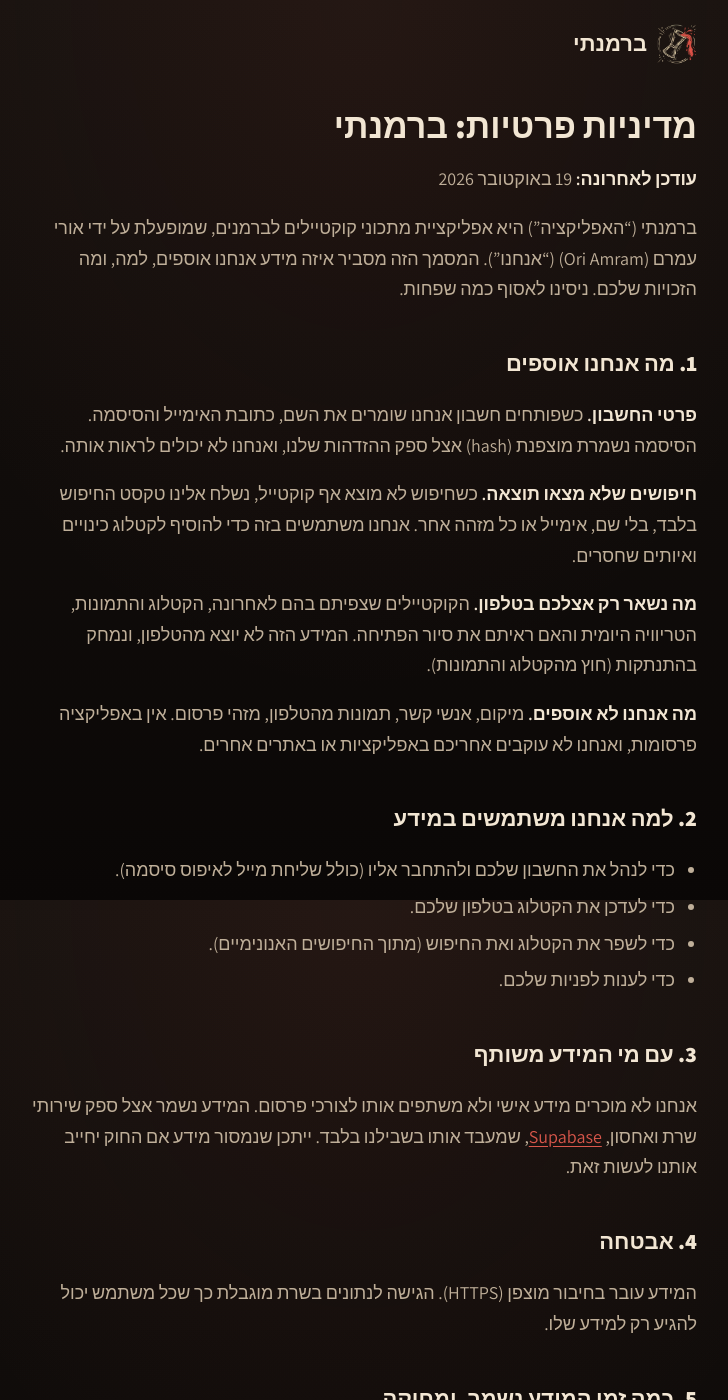
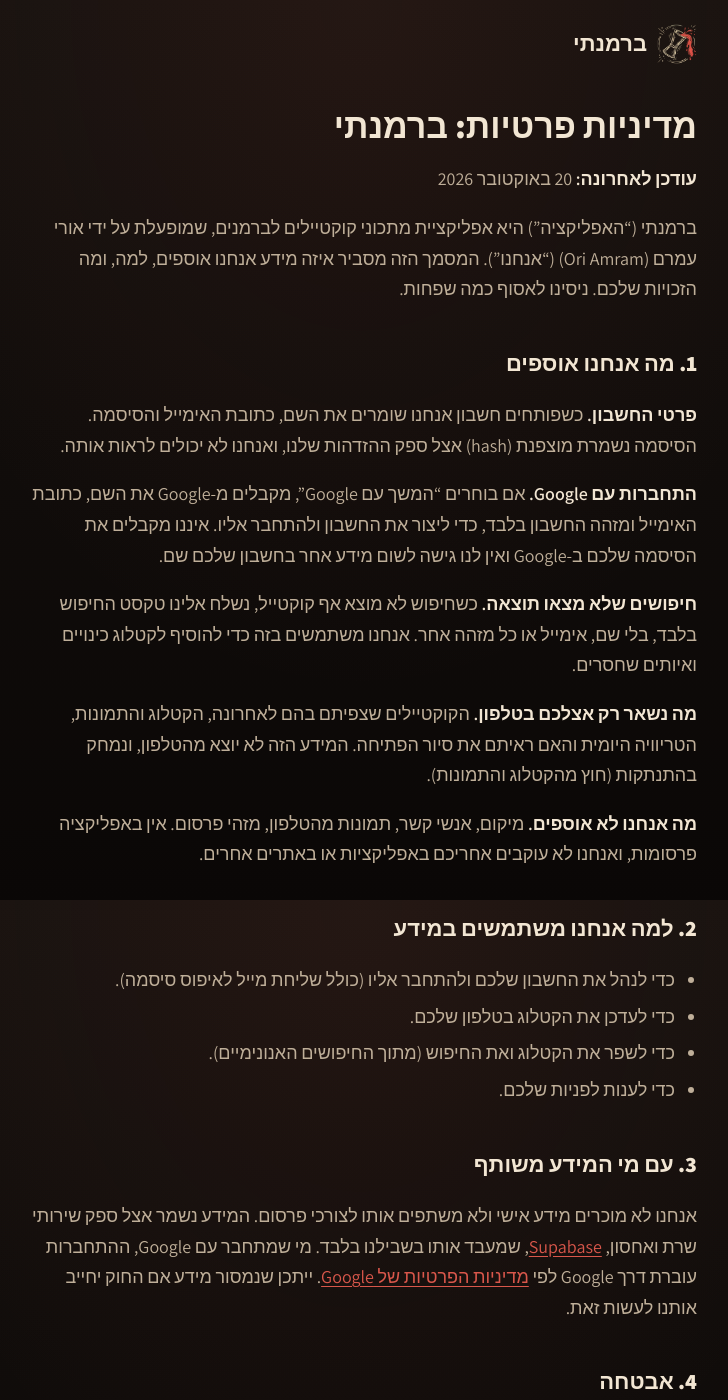
Before and after one commit to oriamram/barmenti-site, a Jekyll site: the page built from privacy.md, in a window 1280 px wide and 1400 px high. Shown: the whole window, without its empty margins (279-1007 px from the left). Built offline with Jekyll 4.4.1, drawn with Linux system fonts in a browser that asks for light colours.

Commit message:
Privacy policy: signing in with Google
What we receive from Google (name, email, account id) and that sign-in goes
through Google under its own privacy policy.

```diff
--- a/privacy.md
+++ b/privacy.md
@@ -7,13 +7,15 @@
 
 # מדיניות פרטיות: ברמנתי
 
-**עודכן לאחרונה:** 19 באוקטובר 2026
+**עודכן לאחרונה:** 20 באוקטובר 2026
 
 ברמנתי ("האפליקציה") היא אפליקציית מתכוני קוקטיילים לברמנים, שמופעלת על ידי אורי עמרם (Ori Amram) ("אנחנו"). המסמך הזה מסביר איזה מידע אנחנו אוספים, למה, ומה הזכויות שלכם. ניסינו לאסוף כמה שפחות.
 
 ## 1. מה אנחנו אוספים
 
 **פרטי החשבון.** כשפותחים חשבון אנחנו שומרים את השם, כתובת האימייל והסיסמה. הסיסמה נשמרת מוצפנת (hash) אצל ספק ההזדהות שלנו, ואנחנו לא יכולים לראות אותה.
+
+**התחברות עם Google.** אם בוחרים "המשך עם Google", מקבלים מ-Google את השם, כתובת האימייל ומזהה החשבון בלבד, כדי ליצור את החשבון ולהתחבר אליו. איננו מקבלים את הסיסמה שלכם ב-Google ואין לנו גישה לשום מידע אחר בחשבון שלכם שם.
 
 **חיפושים שלא מצאו תוצאה.** כשחיפוש לא מוצא אף קוקטייל, נשלח אלינו טקסט החיפוש בלבד, בלי שם, אימייל או כל מזהה אחר. אנחנו משתמשים בזה כדי להוסיף לקטלוג כינויים ואיותים שחסרים.
 
@@ -30,7 +32,7 @@
 
 ## 3. עם מי המידע משותף
 
-אנחנו לא מוכרים מידע אישי ולא משתפים אותו לצורכי פרסום. המידע נשמר אצל ספק שירותי שרת ואחסון, [Supabase](https://supabase.com), שמעבד אותו בשבילנו בלבד. ייתכן שנמסור מידע אם החוק יחייב אותנו לעשות זאת.
+אנחנו לא מוכרים מידע אישי ולא משתפים אותו לצורכי פרסום. המידע נשמר אצל ספק שירותי שרת ואחסון, [Supabase](https://supabase.com), שמעבד אותו בשבילנו בלבד. מי שמתחבר עם Google, ההתחברות עוברת דרך Google לפי [מדיניות הפרטיות של Google](https://policies.google.com/privacy). ייתכן שנמסור מידע אם החוק יחייב אותנו לעשות זאת.
 
 ## 4. אבטחה
 
```
